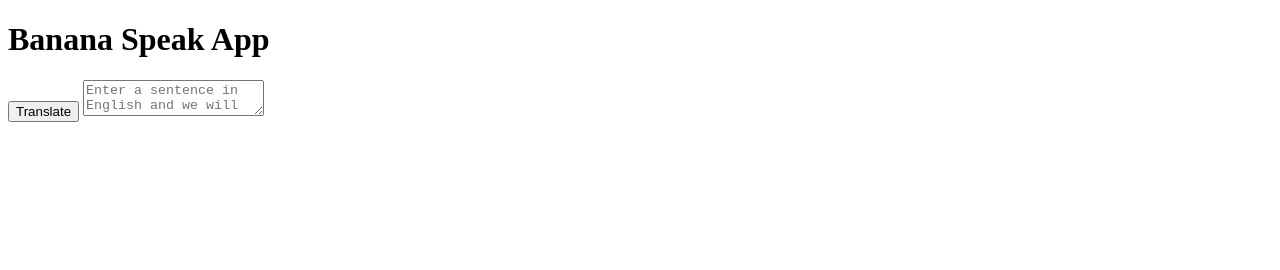
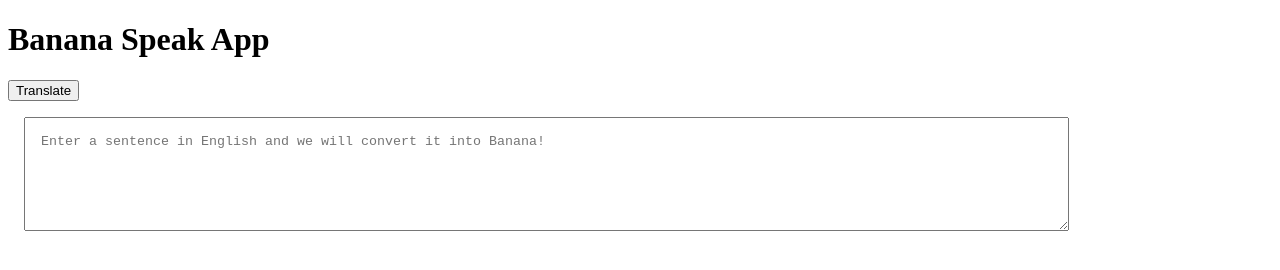
Before and after one commit to aseemcr07/neoGCamp-Banana-Speak-App, a plain HTML site: page index.html in a window 1280 px wide. Drawn offline with Linux system fonts and the light colour scheme.

Commit message:
Styled text-area

```diff
--- a/index.html
+++ b/index.html
@@ -5,6 +5,15 @@
     <meta http-equiv="X-UA-Compatible" content="IE=edge">
     <meta name="viewport" content="width=device-width, initial-scale=1.0">
     <title>Banana Speak App</title>
+    <style>
+        textarea {
+            display: block;
+            width: 80%;
+            margin: 1rem;
+            padding: 1rem;
+            height: 10vh;
+        }
+    </style>
 </head>
 <body>
     <h1>Banana Speak App</h1>
```
